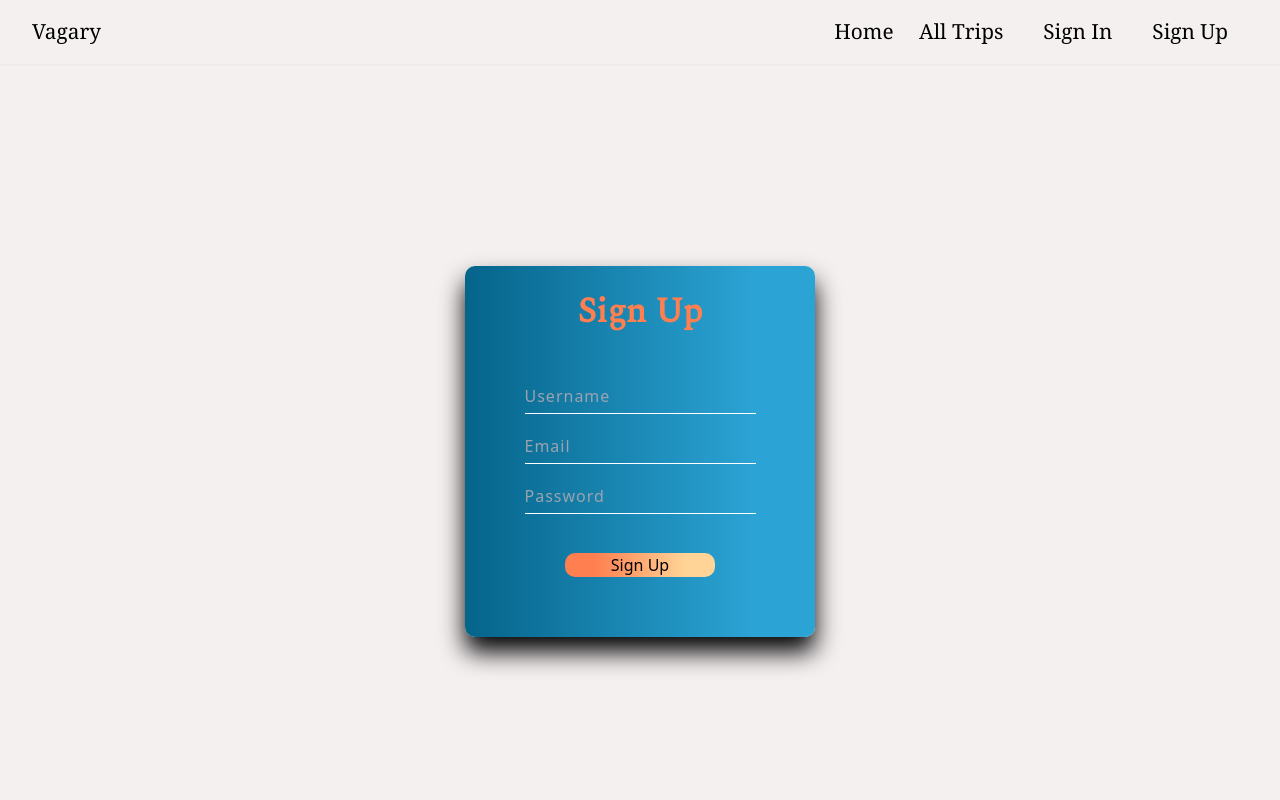
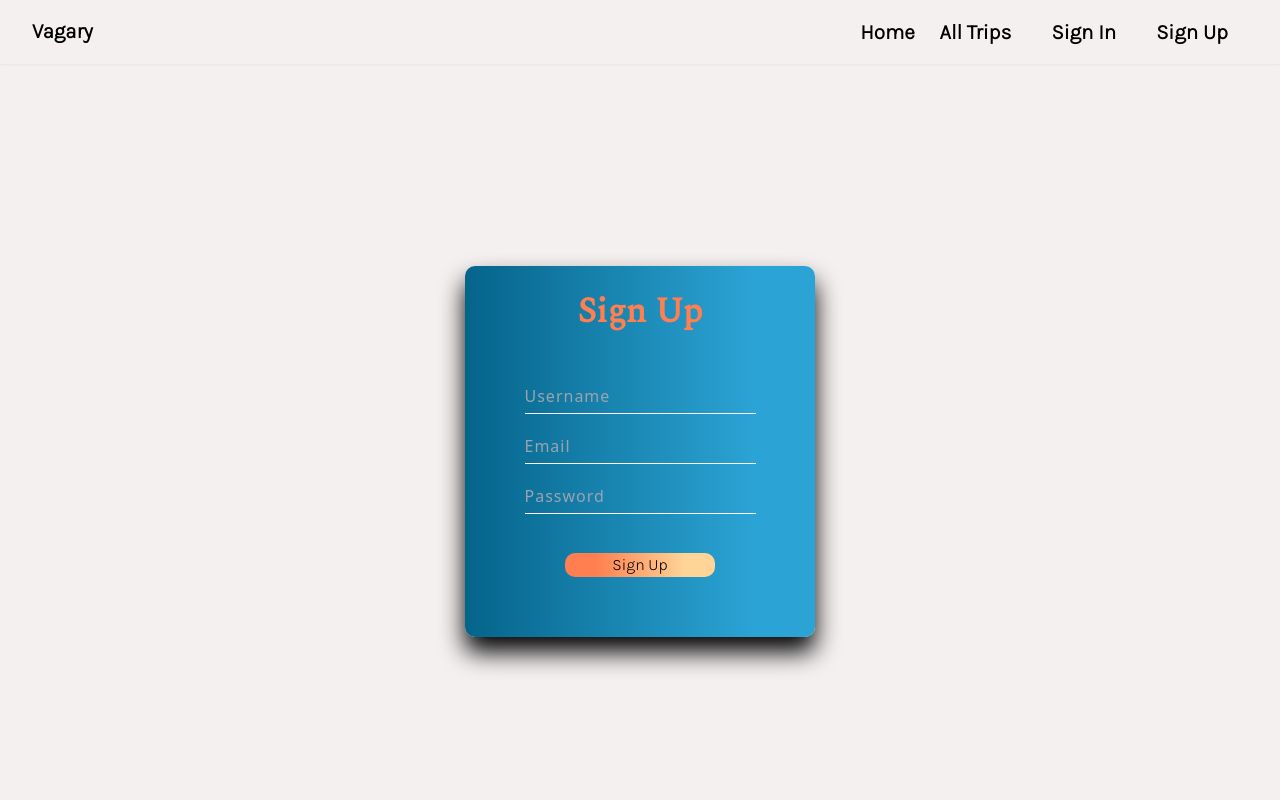
Before and after one commit to andersonnash/Vagary, a React (Create React App) app in the folder client/: page /sign-up in a window 1280 px wide. Shown: the top 800 px of the page. Built offline with nearby package versions, Linux system fonts and the light colour scheme; no server answers.

Commit message:
changed the font of navbar

```diff
--- a/client/src/App.js
+++ b/client/src/App.js
@@ -1,5 +1,5 @@
 import "./App.css";
-// import "./views/navbar/navbar.css";
+import "./views/navbar/navbar.css";
 import "./views/tripDetails/tripDetails.css";
 import ImgSlide from "./views/home/ImgSlide";
 import { useState, useEffect } from "react";
--- a/client/src/views/navbar/Dropdown.jsx
+++ b/client/src/views/navbar/Dropdown.jsx
@@ -7,7 +7,7 @@ function Dropdown({ isOpen, toggle, user },) {
     <div
       className={
         isOpen
-          ? "grid grid-rows-4 text-center items-center "
+          ? "grid grid-rows-4 text-center items-center font-bold"
           : "hidden"
       }
       onClick={toggle}
--- a/client/src/views/navbar/Navigation.jsx
+++ b/client/src/views/navbar/Navigation.jsx
@@ -6,7 +6,7 @@ export default function Navigation({ user, toggle },) {
 
 
   return (
-    <nav className="flex justify-between items-center h-16 bg- text-black relative shadow-sm font-serif">
+    <nav className="flex justify-between items-center h-16 bg- text-black relative shadow-sm font-serif font-bold">
       <Link to="/" className="pl-8">
         Vagary
       </Link>
```
